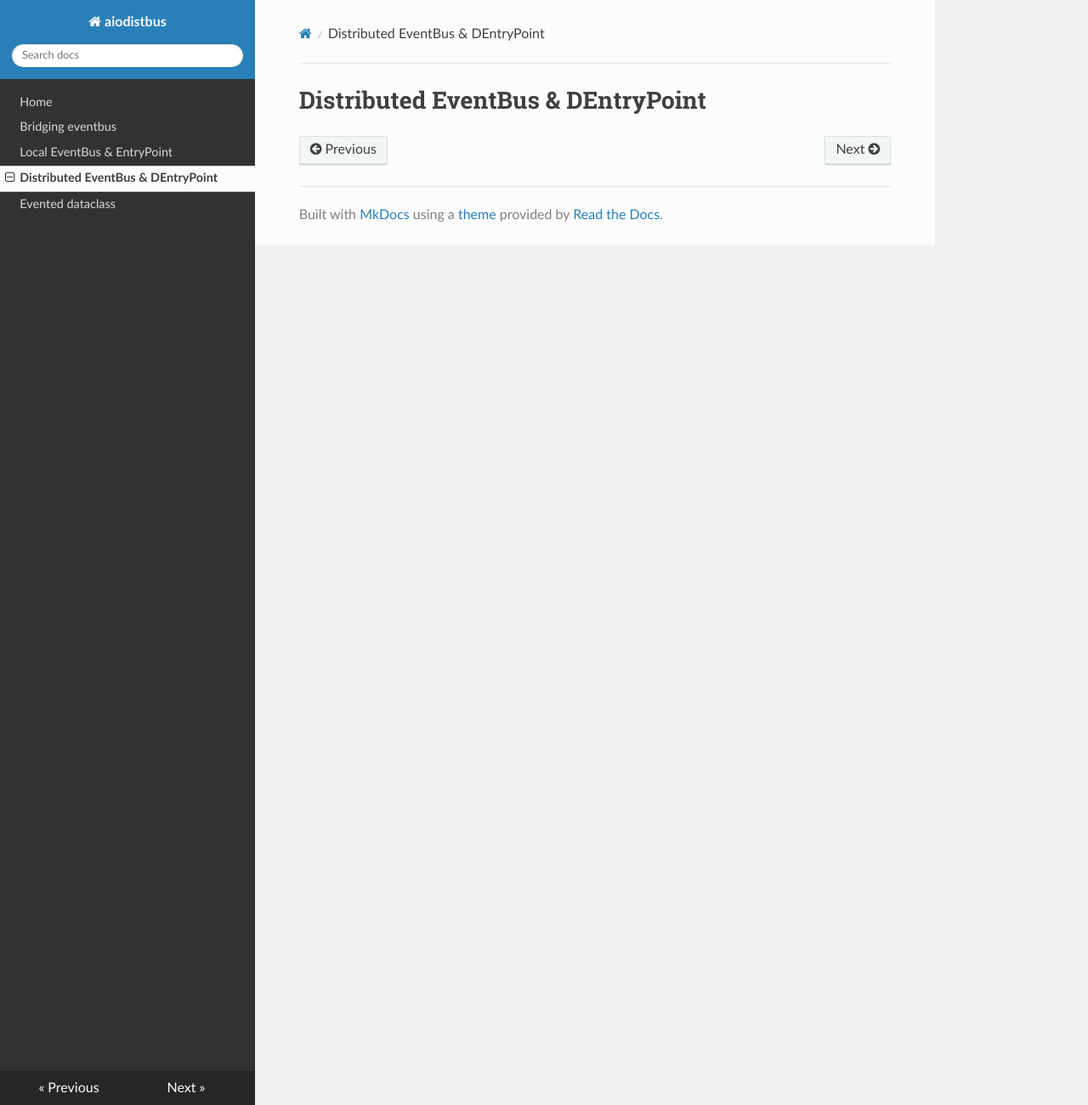
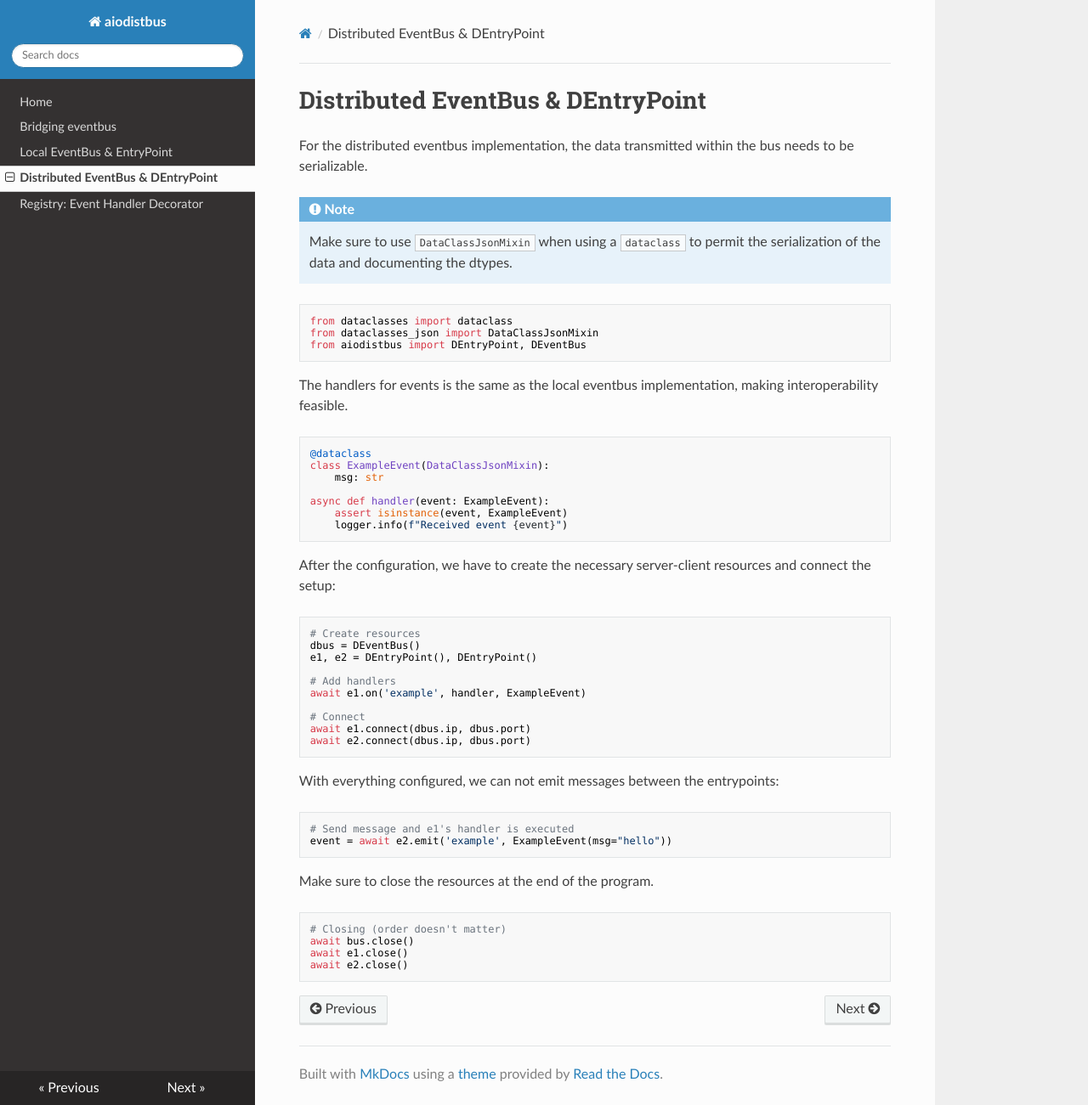
Before and after one commit to ChimeraPy/aiodistbus, an MkDocs documentation site: the page built from docs/dbus_examples.md, in a window 1280 px wide and 1301 px high. Shown: the whole window at 85% size. Built offline with MkDocs 1.6.1, drawn with Linux system fonts in a browser that asks for light colours; nearby versions of some CDN libraries.

````diff
--- a/docs/dbus_examples.md
+++ b/docs/dbus_examples.md
@@ -1 +1,56 @@
 # Distributed EventBus & DEntryPoint
+
+For the distributed eventbus implementation, the data transmitted within the bus needs to be serializable.
+
+!!! note
+    Make sure to use ``DataClassJsonMixin`` when using a ``dataclass`` to permit the serialization of the data and documenting the dtypes.
+
+```python
+from dataclasses import dataclass
+from dataclasses_json import DataClassJsonMixin
+from aiodistbus import DEntryPoint, DEventBus
+```
+
+The handlers for events is the same as the local eventbus implementation, making interoperability feasible.
+
+```python
+@dataclass
+class ExampleEvent(DataClassJsonMixin):
+    msg: str
+
+async def handler(event: ExampleEvent):
+    assert isinstance(event, ExampleEvent)
+    logger.info(f"Received event {event}")
+```
+
+After the configuration, we have to create the necessary server-client resources and connect the setup:
+
+```python
+# Create resources
+dbus = DEventBus()
+e1, e2 = DEntryPoint(), DEntryPoint()
+
+# Add handlers
+await e1.on('example', handler, ExampleEvent)
+
+# Connect
+await e1.connect(dbus.ip, dbus.port)
+await e2.connect(dbus.ip, dbus.port)
+```
+
+With everything configured, we can not emit messages between the entrypoints:
+
+```python
+# Send message and e1's handler is executed
+event = await e2.emit('example', ExampleEvent(msg="hello"))
+```
+
+Make sure to close the resources at the end of the program.
+
+
+```python
+# Closing (order doesn't matter)
+await bus.close()
+await e1.close()
+await e2.close()
+```
````
Also changed, not shown: docs/bus_examples.md (+22 -4 lines), docs/evented_dataclass.md (+37 -0 lines), 2 other files.
